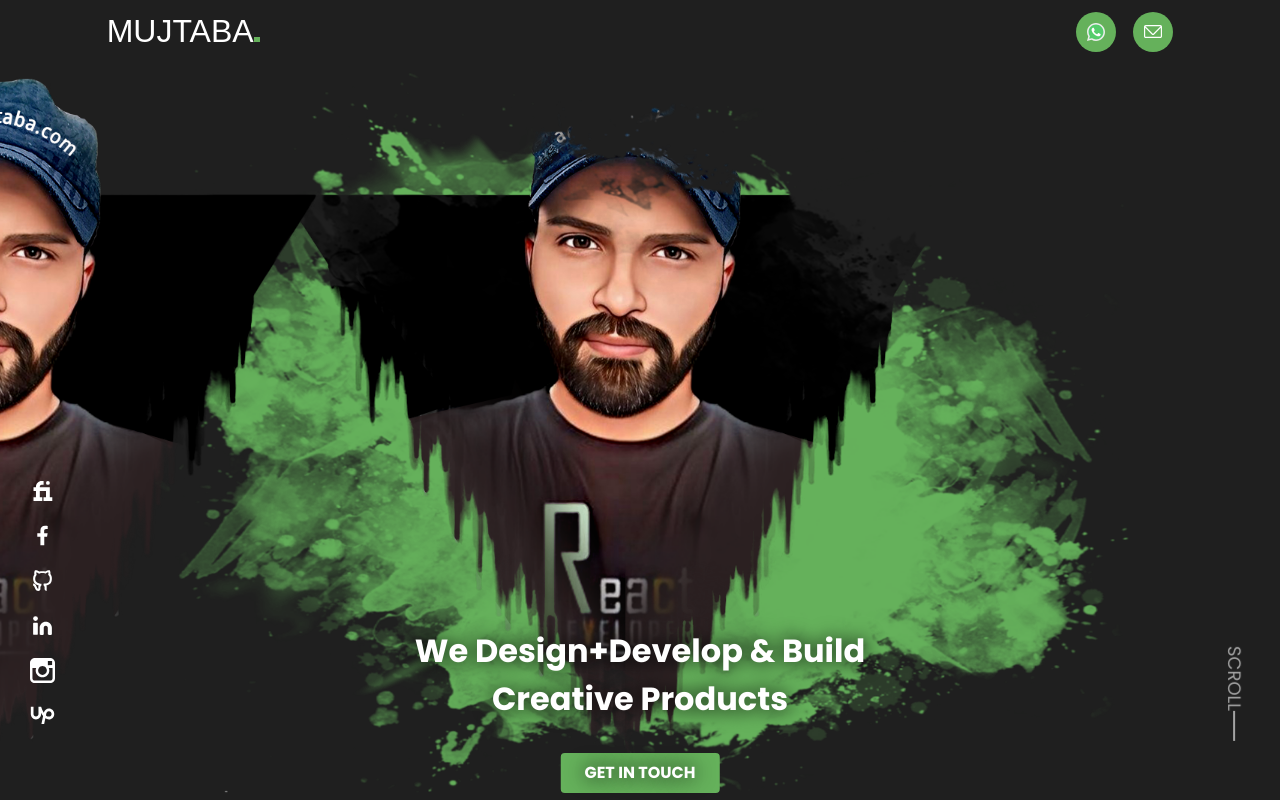
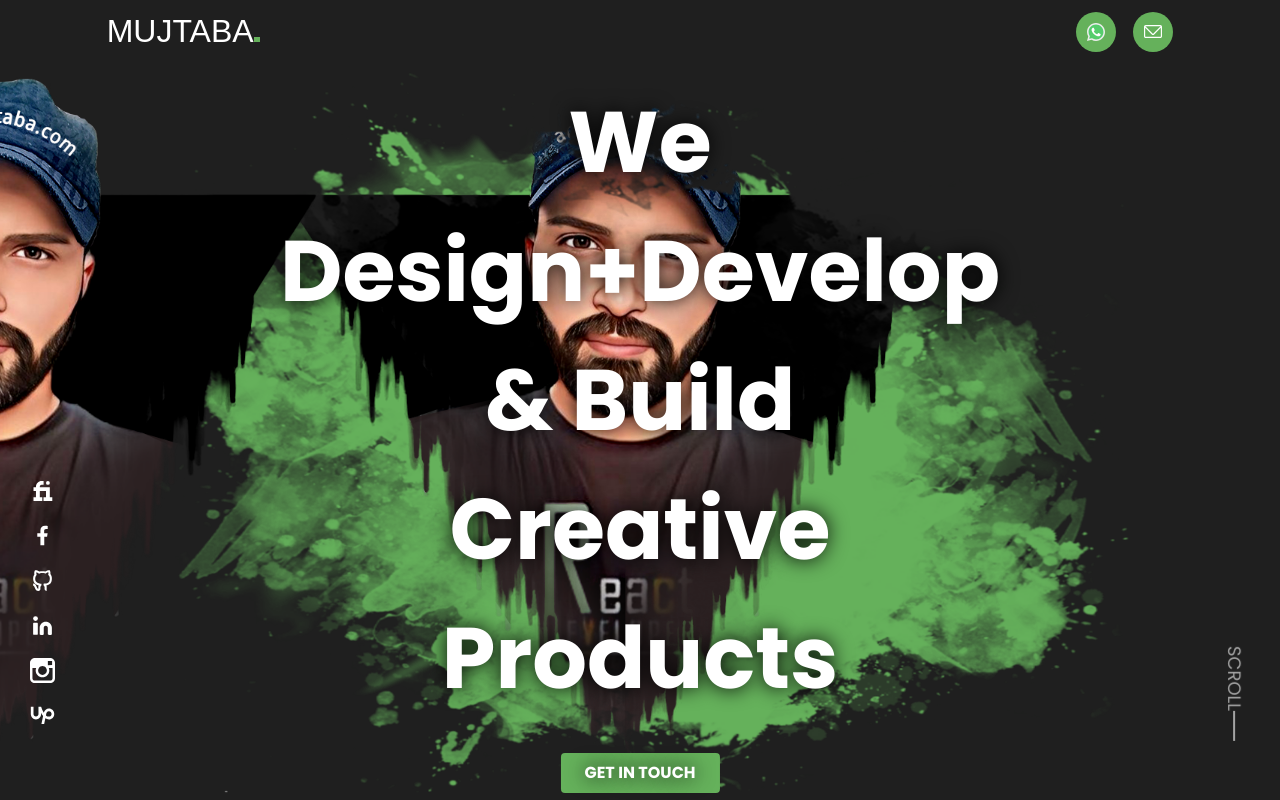
Before and after one commit to MujtabaAli196/ArtOfMujtaba, a React (Create React App) app: page / in a window 1280 px wide. Shown: the top 800 px of the page. Built offline with nearby package versions, Linux system fonts and the light colour scheme; a web font is replaced by a local one.

Commit message:
meta tag updates

```diff
--- a/src/components/Home.jsx
+++ b/src/components/Home.jsx
@@ -502,7 +502,7 @@ const Home = () => {
                   <div className='layer'><img className='img-fluid' src={userimg} alt="icon"/></div>
                 </div>
                 <div className="hero-text">
-                  <h2> We Design+Develop &amp; Build <br/> Creative Products </h2>
+                  <h1> We Design+Develop &amp; Build <br/> Creative Products </h1>
                   <a href="#contact" className="btn main_bg border-0">Get In Touch</a>
                 </div>
                 <Col className='col-xx-9 col-xl-10 col-lg-11 col-11 mx-auto'>
--- a/src/css/App.scss
+++ b/src/css/App.scss
@@ -818,7 +818,7 @@ footer.footer {
     // .hero-text
     .hero-text {
         text-align: center;
-        h2 {
+        h1 {
             margin-bottom: 30px;
             color: var(--white_color);
             font-weight: bold;
```
